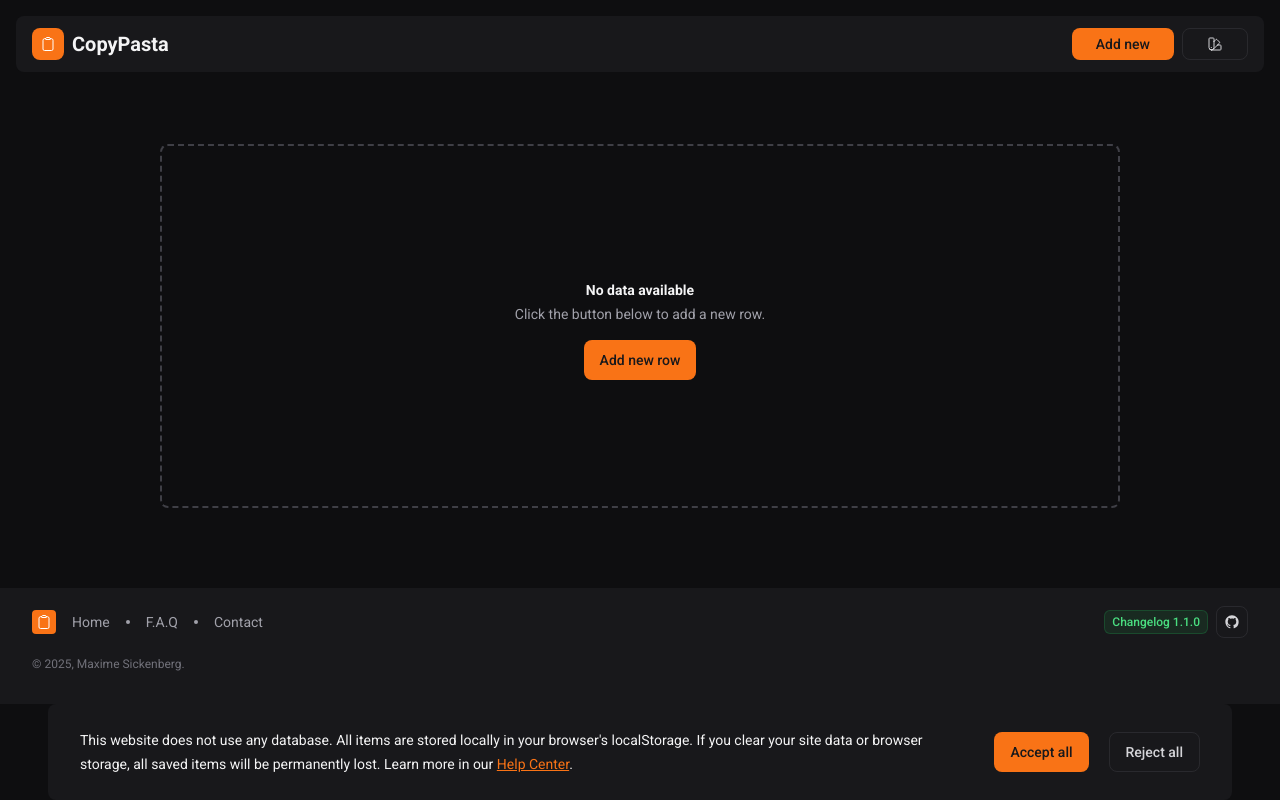
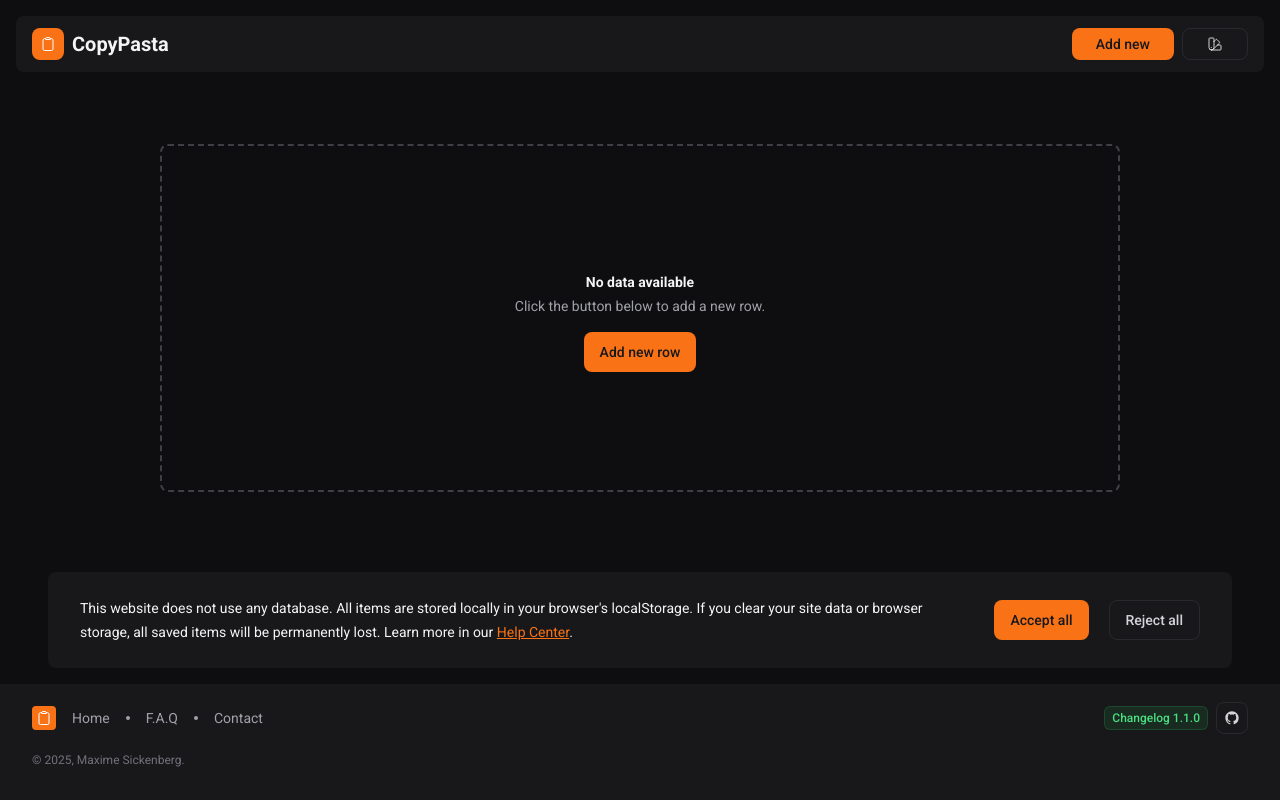
Before and after one commit to TheRedRacing/copypasta, a Next.js app: page / in a window 1280 px wide. Built offline with nearby package versions, Linux system fonts and the light colour scheme.

Commit message:
Add Cookies component to layout and pages for cookie consent

```diff
--- a/src/app/(other)/layout.tsx
+++ b/src/app/(other)/layout.tsx
@@ -1,3 +1,4 @@
+import Cookies from "@/components/cookies";
 import { SmallFooter } from "@/components/footer";
 import { SmallHeader } from "@/components/header";
 import React from "react";
@@ -15,6 +16,7 @@ export default async function AppLayout({ children }: LayoutProps) {
                     {children}
                 </div>
             </main>
+            <Cookies />
             <SmallFooter />
         </>
     );
--- a/src/app/layout.tsx
+++ b/src/app/layout.tsx
@@ -30,10 +30,7 @@ export default function RootLayout({ children }: Readonly<{ children: React.Reac
     <html lang="en" className={cn(roboto.className, "")} suppressHydrationWarning>
       <body className="flex flex-col min-h-[100svh] antialiased bg-zinc-50 dark:bg-dark-main text-zinc-900 dark:text-zinc-100">
         <ThemeProvider defaultTheme="dark-orange" disableTransitionOnChange enableColorScheme enableSystem themes={["cyan", "dark-cyan", "red", "dark-red", "orange", "dark-orange", "yellow", "dark-yellow", "green", "dark-green", "teal", "dark-teal", "blue", "dark-blue", "indigo", "dark-indigo", "pink", "dark-pink"]}>
-          <>
-            {children}
-            <Cookies />
-          </>
+          {children}
         </ThemeProvider>
         <Analytics />
       </body>
--- a/src/app/page.tsx
+++ b/src/app/page.tsx
@@ -11,6 +11,7 @@ import { type clipboardItem } from "@/lib/types";
 import { restrictToVerticalAxis, restrictToWindowEdges } from '@dnd-kit/modifiers';
 import Header from "@/components/header";
 import Footer from "@/components/footer";
+import Cookies from "@/components/cookies";
 
 export default function Home() {
 	const [clipboardData, setClipboardData] = useState<clipboardItem[]>([]);
@@ -54,6 +55,7 @@ export default function Home() {
 				<main className="flex-1 flex items-center justify-center mt-16 p-10 sm:p-20 md:p-32 lg:p-40">
 					<p className="text-lg font-semibold text-zinc-600">Chargement...</p>
 				</main>
+				<Cookies />
 				<Footer />
 			</>
 		);
@@ -66,6 +68,7 @@ export default function Home() {
 				<main className="flex-1 flex flex-col items-center justify-center mt-16 p-10 sm:p-20 md:px-32 lg:px-40">
 					<EmptyAdd />
 				</main>
+				<Cookies />
 				<Footer />
 			</>
 		);
@@ -81,6 +84,7 @@ export default function Home() {
 					</SortableContext>
 				</DndContext>
 			</main>
+			<Cookies />
 			<Footer />
 		</>
 	);
--- a/src/components/cookies/index.tsx
+++ b/src/components/cookies/index.tsx
@@ -31,7 +31,7 @@ export default function Cookies() {
     if (isAccepted) return null;
 
     return (
-        <div className="px-4 sm:px-6 lg:px-12">
+        <div className="mb-4 px-4 sm:px-6 lg:px-12">
             <div className="rounded-lg flex flex-col justify-between gap-x-8 gap-y-4 bg-white p-6 ring-1 ring-zinc-200 md:flex-row md:items-center lg:px-8 dark:bg-dark-header dark:ring-0">
                 <p className="max-w-5xl text-sm/6 text-zinc-900 dark:text-zinc-100">
                     {"This website does not use any database. All items are stored locally in your browser's localStorage. If you clear your site data or browser storage, all saved items will be permanently lost. Learn more in our"} <a href="/help" className="text-primary-500 underline">Help Center</a>.
```
